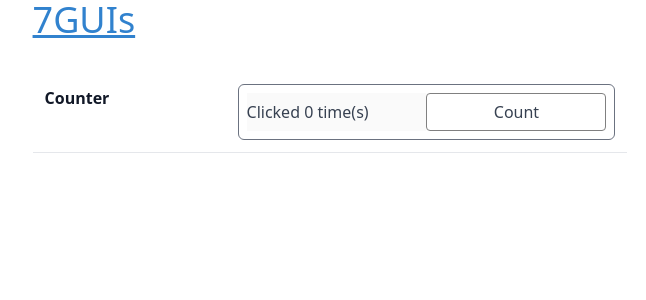
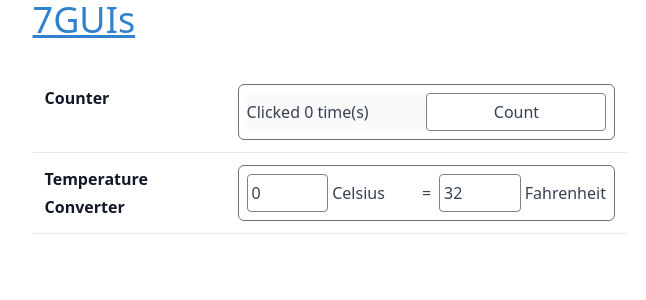
Before and after one commit to letientai299/7guis, a React (Vite) app: page / in a window 1280 px wide. Shown: the top 300 px of the page, without its empty margins (310-956 px from the left). Built offline with nearby package versions, Linux system fonts and the light colour scheme.

Commit message:
Implement TemperatureConverter

```diff
--- a/src/App.tsx
+++ b/src/App.tsx
@@ -1,5 +1,6 @@
 import React from 'react';
 import Counter from './components/Counter';
+import TemperatureConverter from './components/TemperatureConverter';
 
 function App() {
   const guis: {
@@ -7,7 +8,7 @@ function App() {
     com: React.FC<React.HTMLProps<HTMLElement>>;
   }[] = [
     { name: 'Counter', com: Counter },
-    // { name: 'Temperature Converter', com: <TemperatureConverter /> },
+    { name: 'Temperature Converter', com: TemperatureConverter },
     // { name: 'Flight Booker', com: <FlightBooker /> },
     // { name: 'Timer', com: <Timer /> },
     // { name: 'CRUD', com: <CRUD /> },
@@ -24,7 +25,10 @@ function App() {
       </h1>
       {guis.map((g) => {
         return (
-          <section className="grid grid-cols-3 h-fit border-b p-3 gap-2">
+          <section
+            key={g.name}
+            className="grid grid-cols-3 h-fit border-b p-3 gap-2"
+          >
             <strong className="col-span-1">{g.name}</strong>
             <div className="col-span-2 rounded-md border border-gray-500 p-2">
               <g.com />
--- a/src/components/TemperatureConverter.tsx
+++ b/src/components/TemperatureConverter.tsx
@@ -1,5 +1,61 @@
+import { useEffect, useState } from 'react';
+
+const TempInput = (p: {
+  name: string;
+  v: number;
+  onChange: (n: number) => void;
+}) => {
+  const [value, setValue] = useState(`${p.v}`);
+  useEffect(() => {
+    setValue(`${p.v}`);
+  }, [p.v]);
+
+  const handleChange = (s: string) => {
+    setValue(s);
+    const n = Number.parseFloat(s ? s : '0');
+
+    if (n == null || Number.isNaN(n)) {
+      return;
+    }
+
+    p.onChange(n);
+  };
+
+  return (
+    <label className="grid grid-cols-2 basis-1/2 grow gap-1">
+      <input
+        className={isNaN(Number(value)) ? 'bg-red-400' : ''}
+        alt={p.name}
+        type="text"
+        value={value}
+        onChange={(e) => handleChange(e.target.value)}
+      />
+      <div className="self-center">{p.name}</div>
+    </label>
+  );
+};
+
 const TemperatureConverter = () => {
-  return <div>TempConverter</div>;
+  const [c, setC] = useState(0);
+  const [f, setF] = useState(32);
+
+  const cChange = (c: number) => {
+    const v = c * (9 / 5) + 32;
+    setF(Math.round(v * 100) / 100);
+  };
+
+  const fChange = (f: number) => {
+    const v = ((f - 32) * 5) / 9;
+    setC(Math.round(v * 100) / 100);
+  };
+
+  return (
+    <div className="flex gap-2">
+      <TempInput name="Celsius" onChange={cChange} v={c} />
+      <div className="self-center grow-0">=</div>
+      <TempInput name="Fahrenheit" onChange={fChange} v={f} />
+    </div>
+  );
 };
 
 export default TemperatureConverter;
--- a/src/index.css
+++ b/src/index.css
@@ -3,6 +3,7 @@
 @tailwind utilities;
 
 @layer base {
+  input:enabled,
   button {
     border: 1px solid gray;
     padding: 0.25rem;
```
Also changed, not shown: 1 other file (tests, documents, lock files or other folders).
